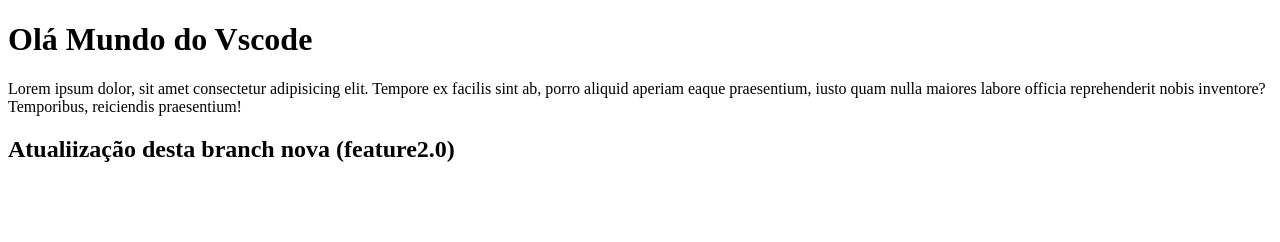
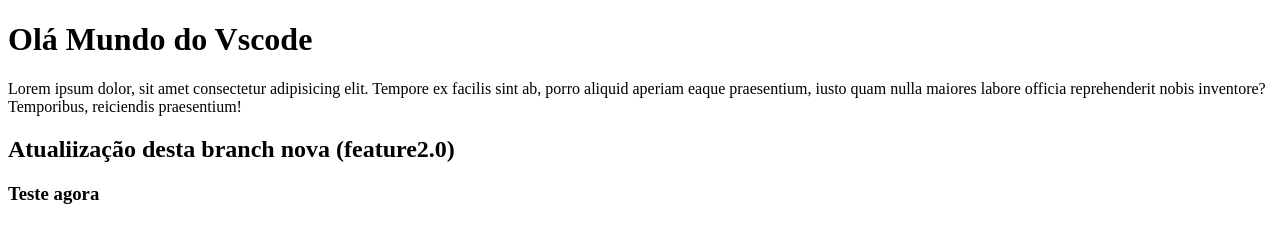
Before and after one commit to BrunoKubiski/test-git, a plain HTML site: page index.html in a window 1280 px wide. Drawn offline with Linux system fonts and the light colour scheme.

Commit message:
teste conta

```diff
--- a/index.html
+++ b/index.html
@@ -9,5 +9,6 @@
     <h1>Olá Mundo do Vscode</h1>
     <p>Lorem ipsum dolor, sit amet consectetur adipisicing elit. Tempore ex facilis sint ab, porro aliquid aperiam eaque praesentium, iusto quam nulla maiores labore officia reprehenderit nobis inventore? Temporibus, reiciendis praesentium!</p>
     <h2>Atualiização desta branch nova (feature2.0)</h2>
+    <h3>Teste agora</h3>
 </body>
 </html>
```
